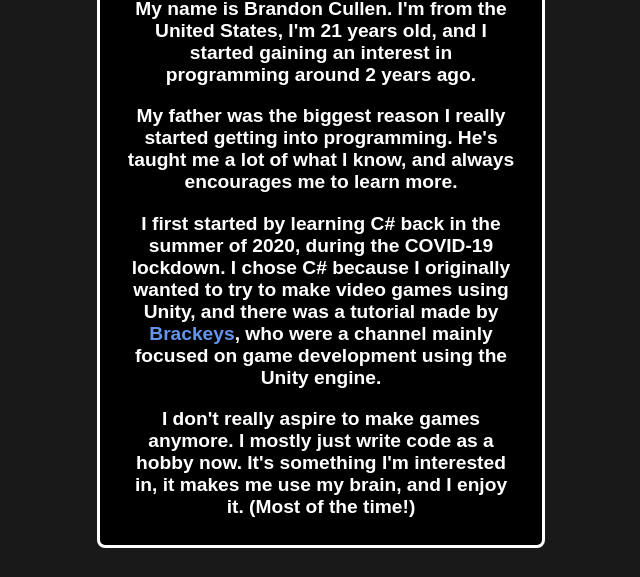
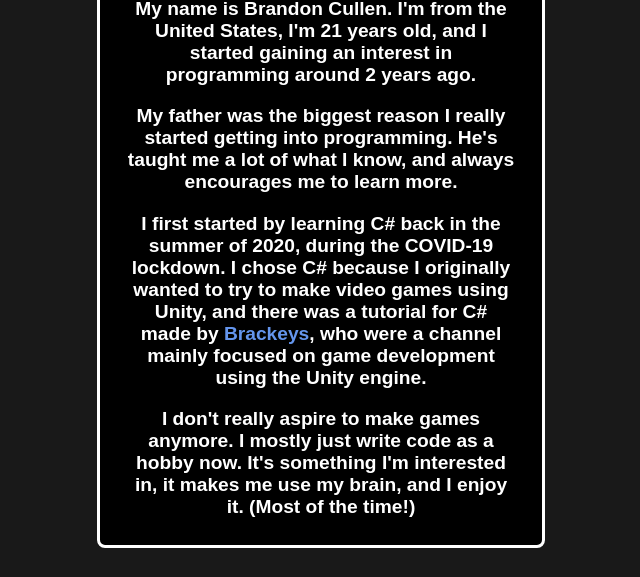
Before and after one commit to BCullen2201/aboutmesite, a plain HTML site: page about.html in a window 1280 px wide. Shown: the part 175-752 px from the top of the page, without its empty margins (319-959 px from the left). Drawn offline with Linux system fonts and the light colour scheme.

Commit message:
made wording a lil better

```diff
--- a/about.html
+++ b/about.html
@@ -27,7 +27,7 @@
 
 			<p>My name is Brandon Cullen. I'm from the United States, I'm 21 years old, and I started gaining an interest in programming around 2 years ago.</p>
 			<p>My father was the biggest reason I really started getting into programming. He's taught me a lot of what I know, and always encourages me to learn more.</p>
-			<p>I first started by learning C# back in the summer of 2020, during the COVID-19 lockdown. I chose C# because I originally wanted to try to make video games using Unity, and there was a tutorial made by <a href="https://www.youtube.com/c/Brackeys" target="_blank">Brackeys</a>, who were a channel mainly focused on game development using the Unity engine.</p>
+			<p>I first started by learning C# back in the summer of 2020, during the COVID-19 lockdown. I chose C# because I originally wanted to try to make video games using Unity, and there was a tutorial for C# made by <a href="https://www.youtube.com/c/Brackeys" target="_blank">Brackeys</a>, who were a channel mainly focused on game development using the Unity engine.</p>
 			<p>I don't really aspire to make games anymore. I mostly just write code as a hobby now. It's something I'm interested in, it makes me use my brain, and I enjoy it. (Most of the time!)</p>
 		</div>
 
```
